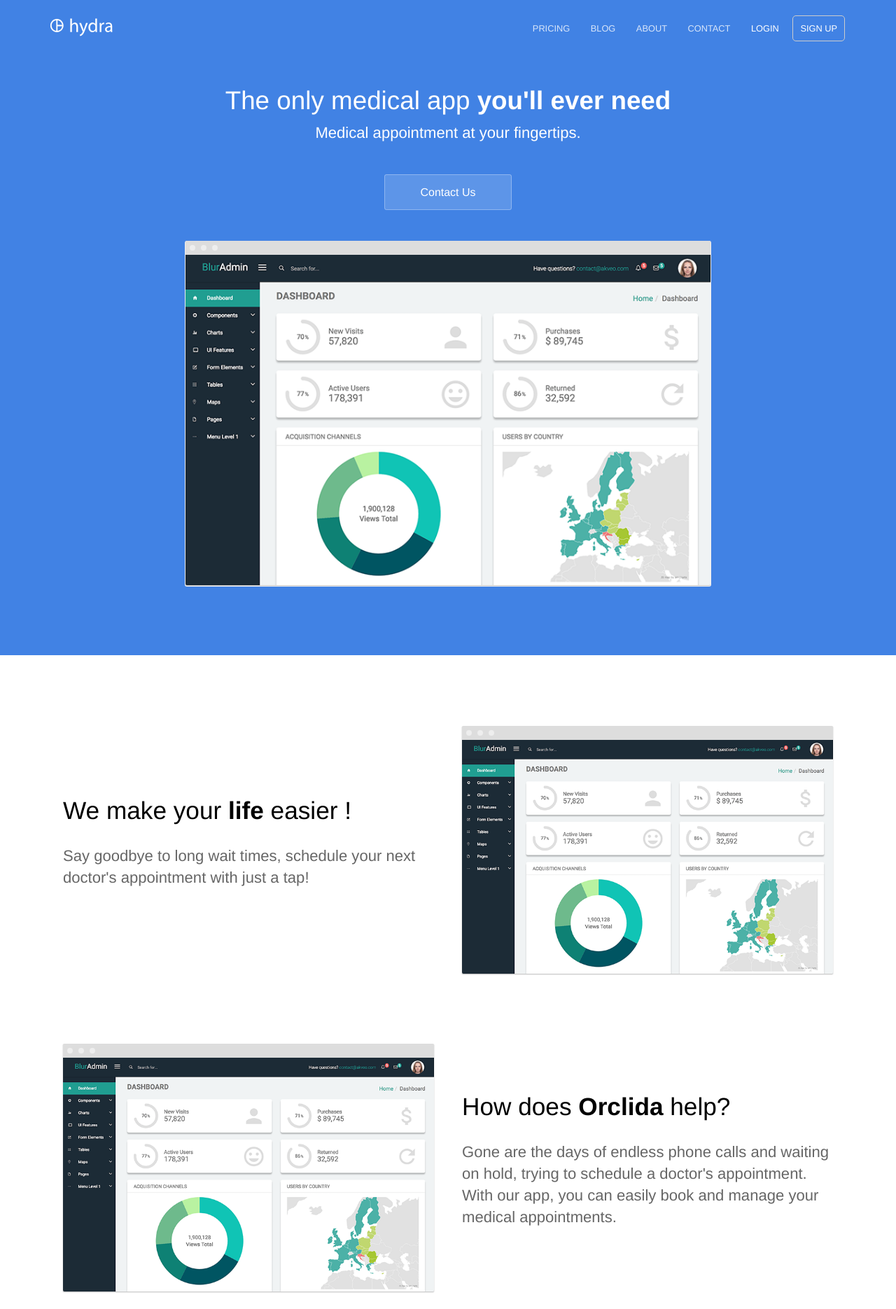
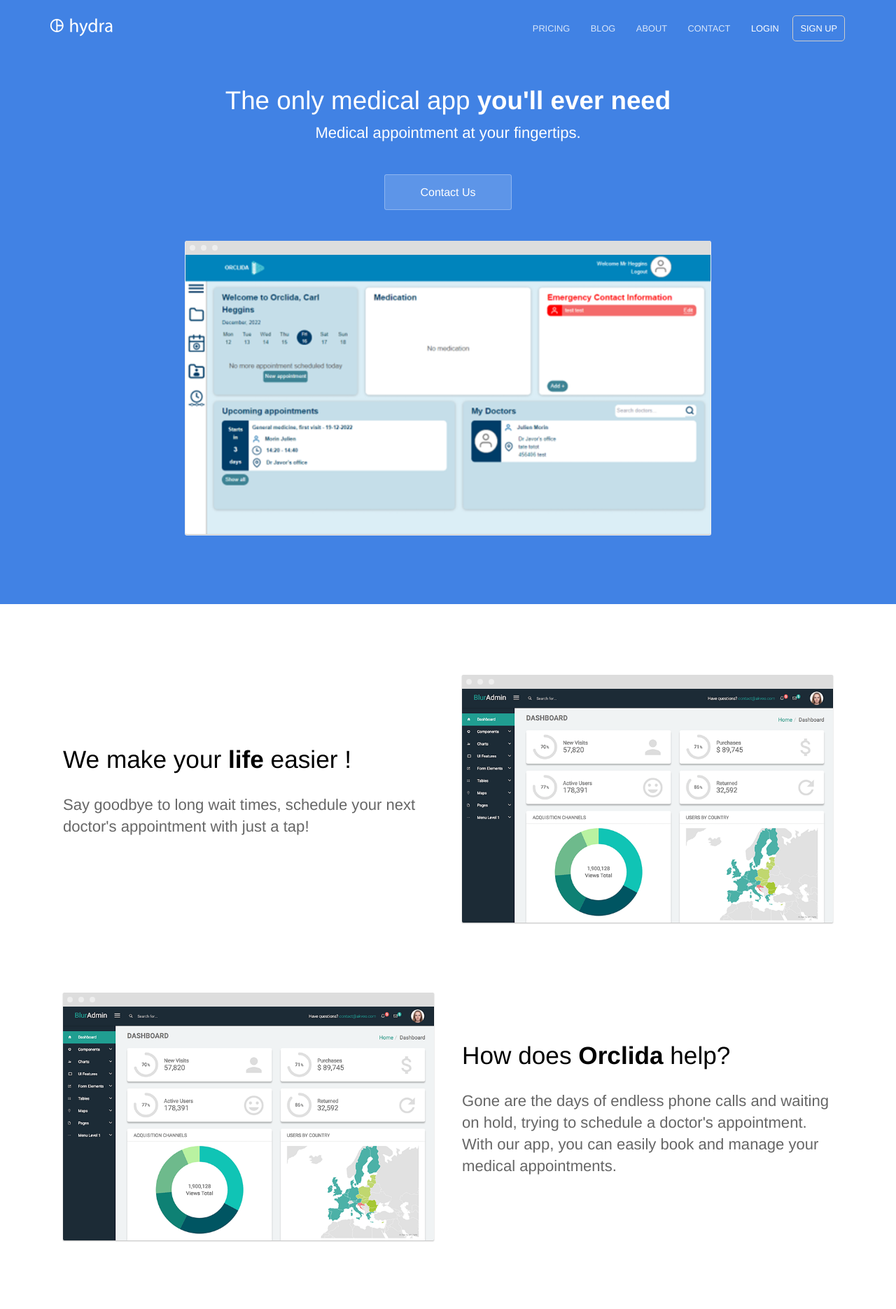
Before and after one commit to STIERTH1/orclida_dev.github.io, a Jekyll site: the page built from index.html, in a window 1280 px wide. Shown: the top 1870 px of the page at 70% size. Built offline with Jekyll 4.4.1, drawn with Linux system fonts in a browser that asks for light colours.

Commit message:
Update index.html

```diff
--- a/index.html
+++ b/index.html
@@ -8,7 +8,7 @@
 		<p class="subtext editable">Medical appointment at your fingertips.</p>
 		<div class="cta button alt"><a href="{{ site.baseurl }}/contact/">Contact Us</a></div>
 		<div>
-			<img src="{{ site.baseurl }}/images/dashboard.png" alt="Screenshot" class="screenshot editable" />
+			<img src="{{ site.baseurl }}/images/orclida_1.png" alt="Screenshot" class="screenshot editable" />
 		</div>
 	</div>
 </section>
```
